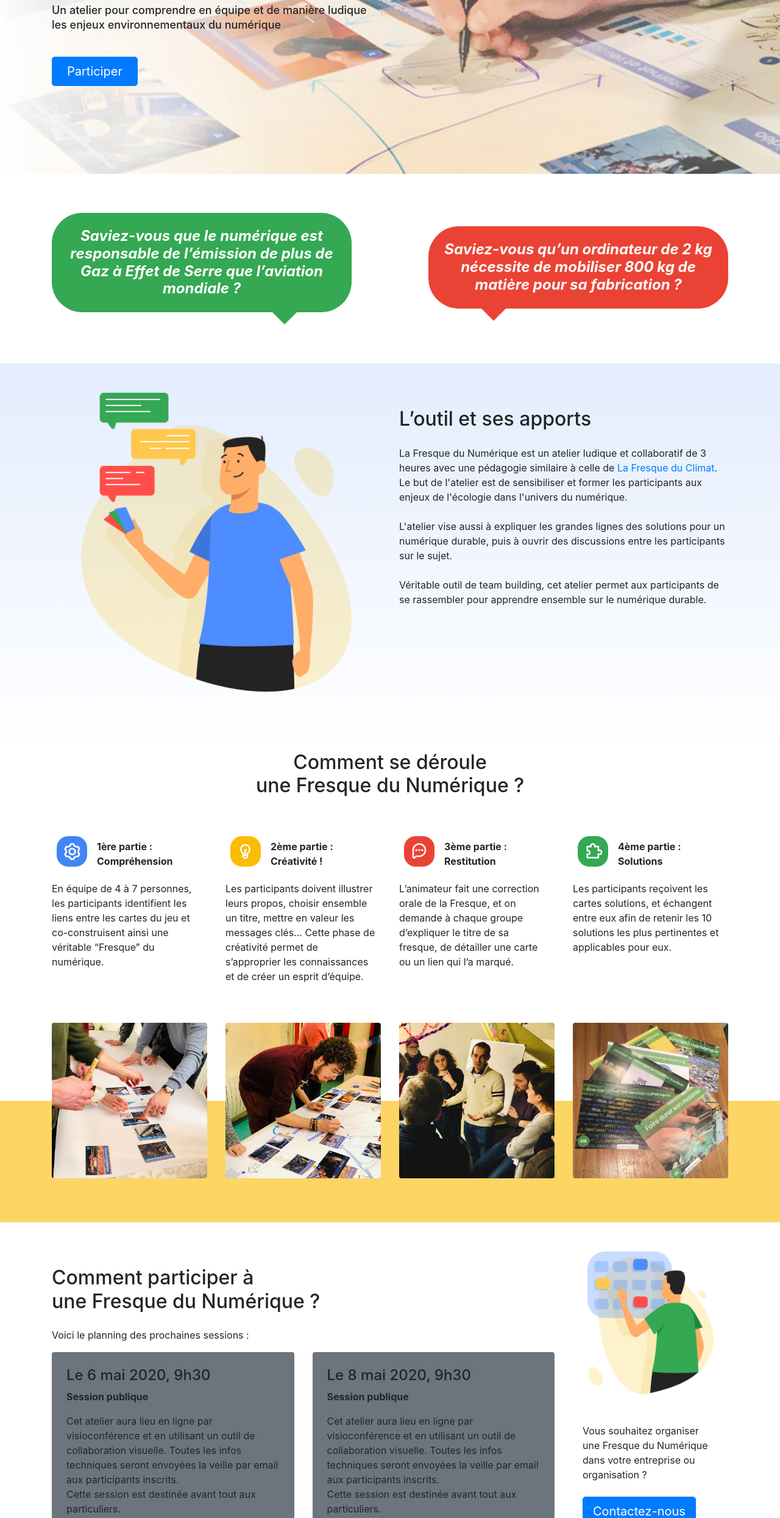
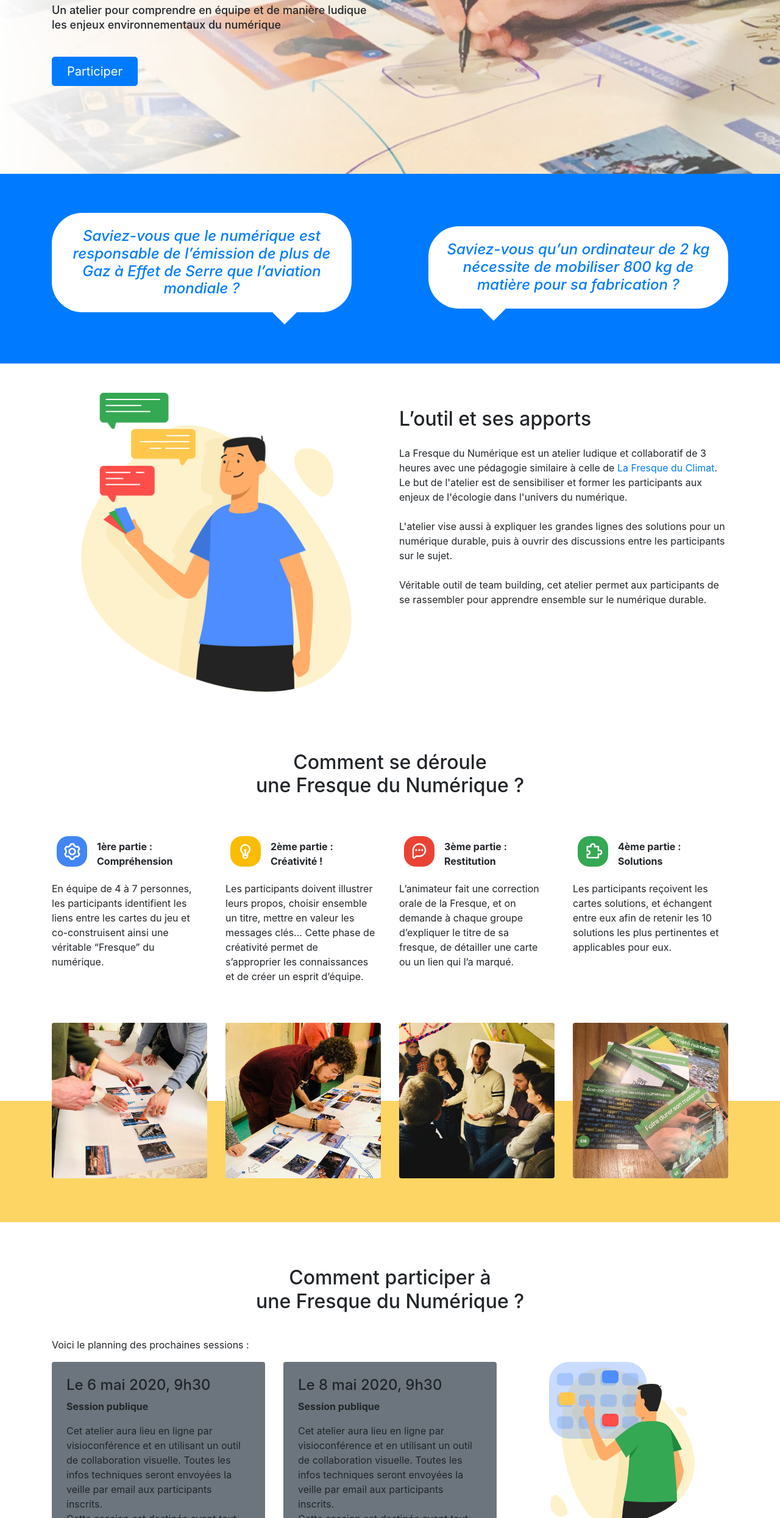
Before and after one commit to YvainM/FDN, a website with bundled scripts: page index.html in a window 1280 px wide. Shown: the part 311-2800 px from the top of the page at 61% size. Built offline with nearby package versions, Linux system fonts and the light colour scheme.

Commit message:
evolutions Y 10.05 2

```diff
--- a/css/custom.css
+++ b/css/custom.css
@@ -114,12 +114,12 @@
 /* Teaser */
 
 .bulle-gauche {
-  background-color: #34a853;
+  background-color: white;
   border-radius: 50px;
 }
 
 .bulle-droite {
-  background-color: #ea4335;
+  background-color: white;
   border-radius: 50px;
 }
 
@@ -128,7 +128,7 @@
   height: 0;
   border-left: 20px solid transparent;
   border-right: 20px solid transparent;
-  border-top: 20px solid #34a853;
+  border-top: 20px solid white;
   margin-left: 53%;
   margin-bottom: 3rem;
 }
@@ -138,7 +138,7 @@
   height: 0;
   border-left: 20px solid transparent;
   border-right: 20px solid transparent;
-  border-top: 20px solid #ea4335;
+  border-top: 20px solid white;
   margin-left: 35%;
 }
 
@@ -254,11 +254,6 @@
   border-color: #4285f4;
 }
 
-.btn-primary:hover, .btn-primary:focus, .btn-primary:active {
-  background-color: ##ea4335;
-  border-color: ##ea4335;
-}
-
 .rounded {
   border-radius: .5rem!important;
 }
--- a/index.html
+++ b/index.html
@@ -60,15 +60,15 @@
     </header>
 
     <!-- Teaser -->
-    <section>
+    <section class="bg-primary">
       <div class="container">
         <div class="row align-items-center">
           <div class="col-md-6">
-            <p class="h4 bulle-gauche font-weight-bold font-italic text-white text-center mr-5 mb-0 mt-3 p-4">Saviez-vous que le numérique est responsable de l’émission de plus de Gaz à Effet de Serre que l’aviation mondiale ?</p>
+            <p class="h4 bulle-gauche font-italic text-primary text-center mr-5 mb-0 mt-3 p-4">Saviez-vous que le numérique est responsable de l’émission de plus de Gaz à Effet de Serre que l’aviation mondiale ?</p>
             <div class="arrow-down-gauche mb-3"></div>
           </div>
           <div class="col-md-6">
-            <p class="h4 bulle-droite font-weight-bold font-italic text-white text-center ml-5 mb-0 mt-3 p-4">Saviez-vous qu’un ordinateur de 2 kg nécessite de mobiliser 800 kg de matière pour sa fabrication ?</p>
+            <p class="h4 bulle-droite font-italic text-primary text-center ml-5 mb-0 mt-3 p-4">Saviez-vous qu’un ordinateur de 2 kg nécessite de mobiliser 800 kg de matière pour sa fabrication ?</p>
             <div class="arrow-down-droite"></div>
           </div>
         </div>
@@ -76,7 +76,7 @@
     </section>
 
     <!-- L'atelier -->
-    <section class="temoignages" id="atelier">
+    <section id="atelier">
       <div class="container">
         <div class="row">
           <div class="col-lg-6 col-md-12">
@@ -160,10 +160,10 @@
     <!-- Participer -->
     <section class="bg-white" id="participer">
       <div class="container">
+        <h2 class="my-4 text-center">Comment participer à <br>une Fresque du Numérique ?</h2>
+        <p class="pt-3">Voici le planning des prochaines sessions :</p>
         <div class="row">
-          <div class="col-lg-9 col-md-12">
-            <h2 class="my-4">Comment participer à <br>une Fresque du Numérique ?</h2>
-            <p>Voici le planning des prochaines sessions :</p>
+          <div class="col-lg-8 col-md-12">
             <div class="row">
               <div class="col-12 col-md-6">
                 <div class="rounded bg-secondary p-4 mb-5">
@@ -186,8 +186,8 @@
                 </div>
               </div>
             </div>
-            </div>
-          <div class="col-lg-3 col-md-12">
+          </div>
+          <div class="col-lg-4 col-md-12">
             <img class="img-fluid px-4 pt-0 pb-5 d-block mx-auto" src="img/participer.png" alt="participer">
             <p class="mb-4 mx-3">Vous souhaitez organiser une Fresque du Numérique dans votre entreprise ou organisation ?</p>
             <a class="btn btn-primary btn-lg ml-3 js-scroll-trigger" href="#contact">Contactez-nous</a>
```
Also changed, not shown: css/custom.min.css.
